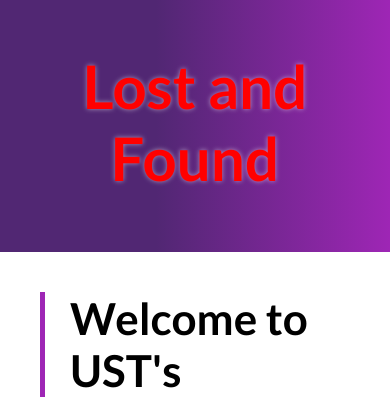
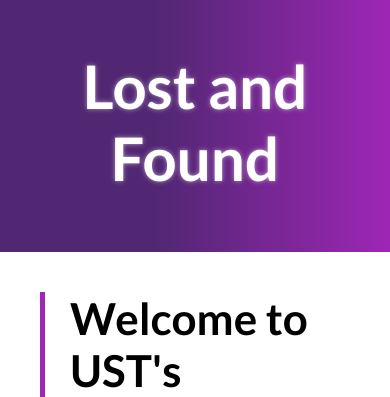
Before and after one commit to defcarlito/Lost-and-Found, a Flask app: page / in a window 390 px wide. Shown: the top 397 px of the page. Run offline with Flask 3, Linux system fonts and the light colour scheme.

Commit message:
added requirements

```diff
--- /dev/null
+++ b/requirements.txt
@@ -0,0 +1,4 @@
+Flask
+python-dotenv
+msal
+gunicorn
--- a/static/css/base.css
+++ b/static/css/base.css
@@ -127,8 +127,4 @@
         font-size: 25px;
     }
 
-    .text-lf {
-        color: red;
-    }
-
 }
```
